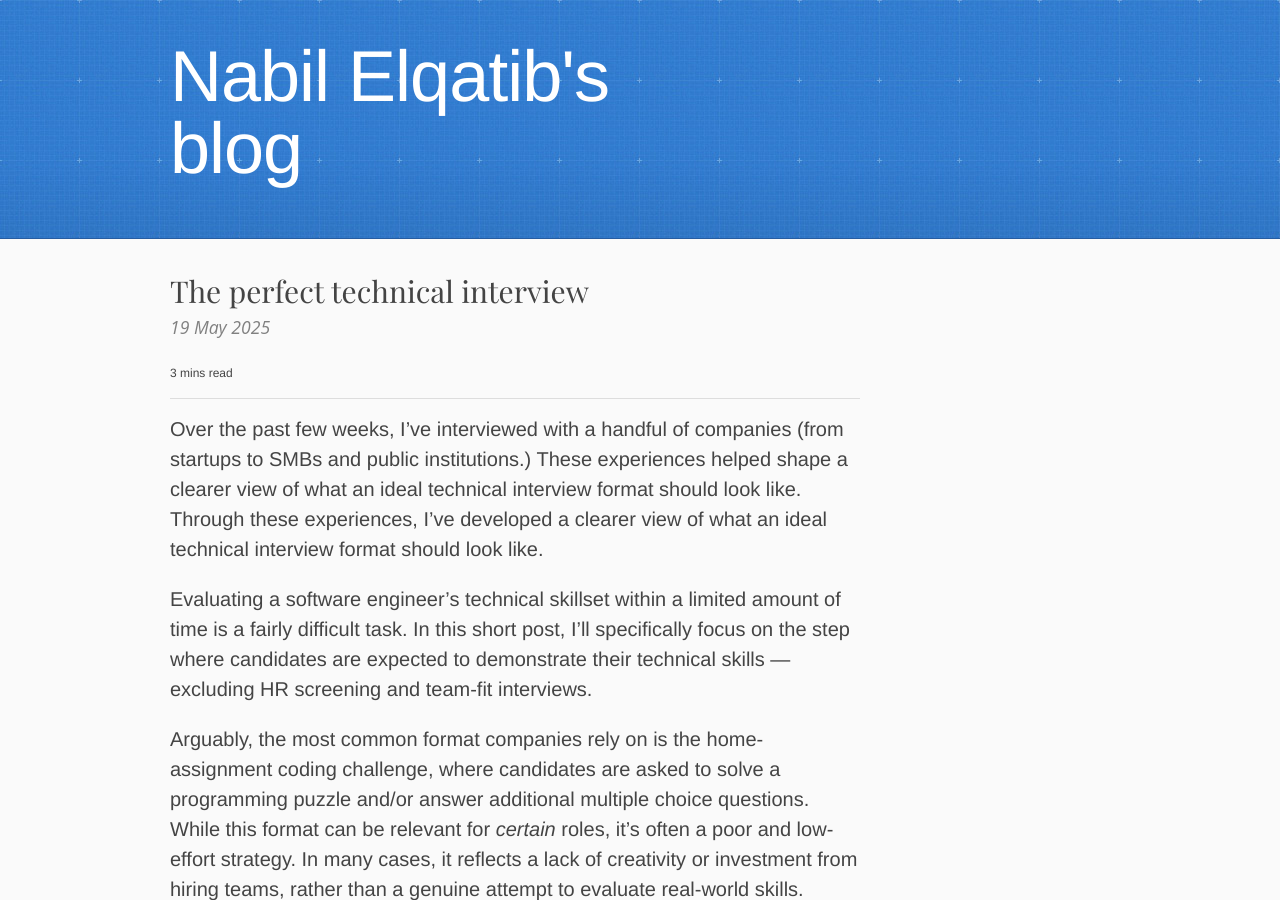
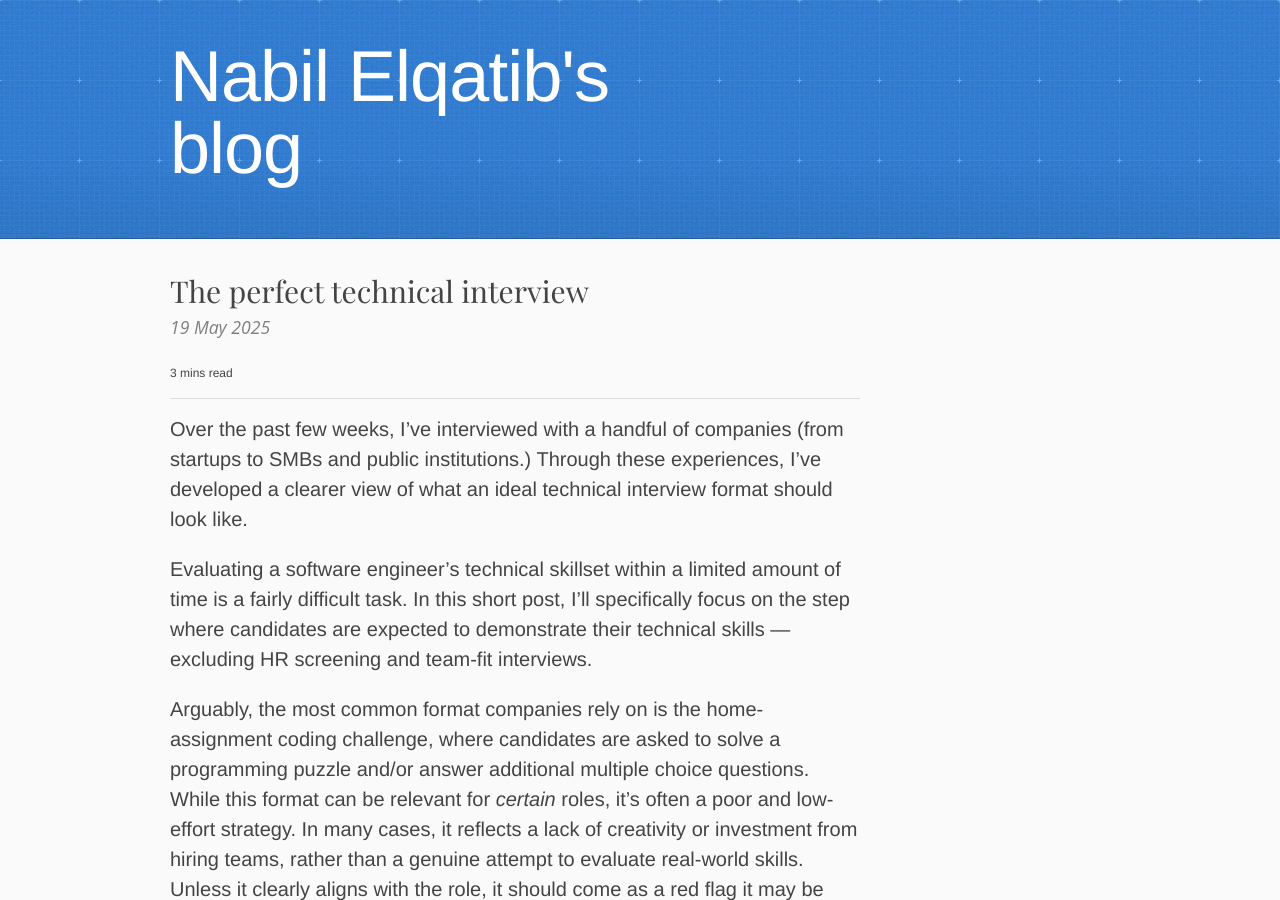
Before and after one commit to n-eq/n-eq.github.io, a Jekyll site: the page built from _posts/2025-05-19-the-perfect-technical-interview.md, in a window 1280 px wide and 900 px high. Built offline with Jekyll 4.4.1, drawn with Linux system fonts in a browser that asks for light colours.

Commit message:
Update 2025-05-19-the-perfect-technical-interview.md
Fix duplicate sentence

```diff
--- a/_posts/2025-05-19-the-perfect-technical-interview.md
+++ b/_posts/2025-05-19-the-perfect-technical-interview.md
@@ -8,8 +8,7 @@ I've developed a clearer view of what an ideal technical interview format should
 ---
 
 Over the past few weeks, I’ve interviewed with a handful of companies (from startups to SMBs and
-public institutions.) These experiences helped shape a clearer view of what an ideal technical
-interview format should look like.  Through these experiences, I've developed a clearer view of what
+public institutions.) Through these experiences, I've developed a clearer view of what
 an ideal technical interview format should look like.
 
 Evaluating a software engineer's technical skillset within a limited amount of time is a fairly
```
